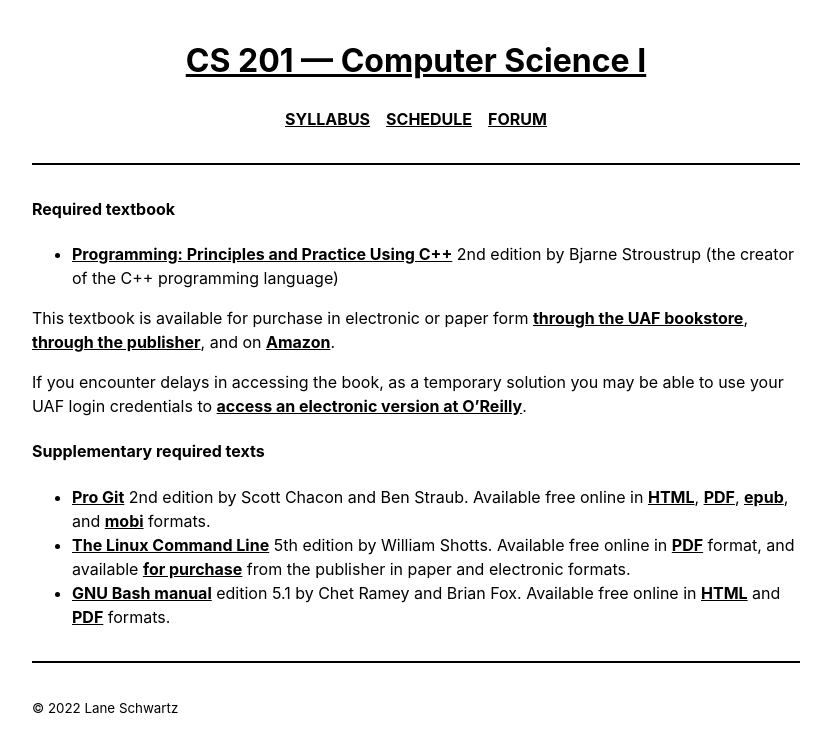
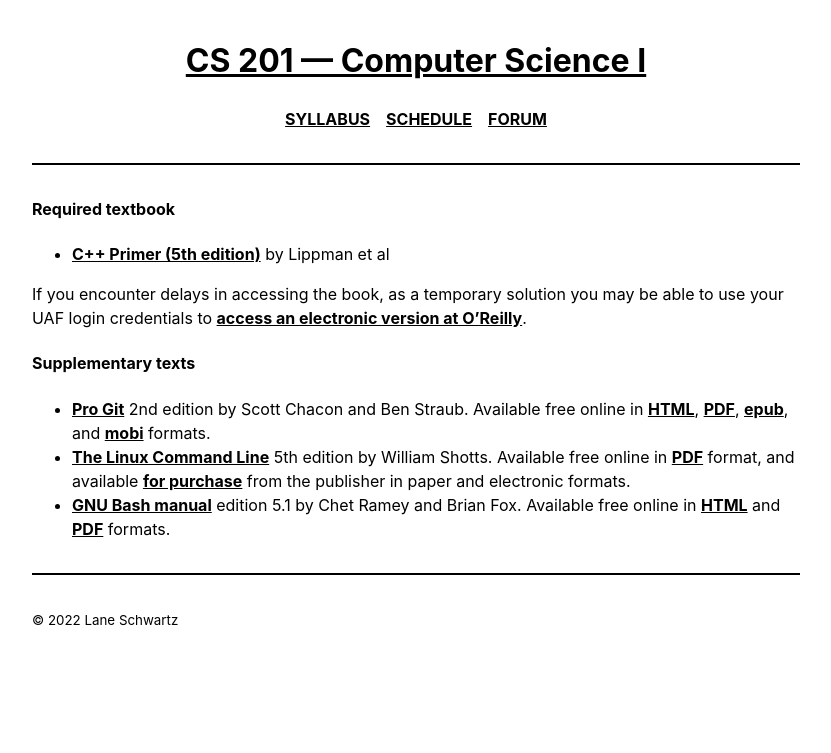
Before and after one commit to 2023-Fall-UAF-CS201/2023-Fall-UAF-CS201.github.io, a Jekyll site: the page built from course/textbook.md, in a window 1280 px wide. Shown: the top 753 px of the page, without its empty margins (224-1055 px from the left). Built offline with Jekyll 4.4.1, drawn with Linux system fonts in a browser that asks for light colours; our own code applies the rules of GitHub Pages for plain Markdown files.

Commit message:
Updated textbooks

```diff
--- a/course/textbook.md
+++ b/course/textbook.md
@@ -1,12 +1,13 @@
 #### Required textbook
 
-* [Programming: Principles and Practice Using C++](https://www.stroustrup.com/programming.html) 2nd edition by Bjarne Stroustrup (the creator of the C++ programming language)
+* [C++ Primer (5th edition)](https://learning.oreilly.com/library/view/c-primer-fifth/9780133053043/) by Lippman et al
 
-This textbook is available for purchase in electronic or paper form [through the UAF bookstore](https://www.bkstr.com/alaskafairbanksstore/shop/textbooks-and-course-materials), [through the publisher](https://www.informit.com/store/programming-principles-and-practice-using-c-plus-plus-9780321992789), and on [Amazon](https://www.amazon.com/Programming-Principles-Practice-Using-C-ebook-dp-B00KPTEH8C/dp/B00KPTEH8C).
 
-If you encounter delays in accessing the book, as a temporary solution you may be able to use your UAF login credentials to [access an electronic version at O'Reilly](https://www.oreilly.com/library/view/programming-principles-and/9780133796759/).
+If you encounter delays in accessing the book, as a temporary solution you may be able to use your UAF login credentials to [access an electronic version at O'Reilly](https://learning.oreilly.com/library/view/c-primer-fifth/9780133053043).
 
-#### Supplementary required texts
+
+
+#### Supplementary texts
 
 * [ Pro Git](https://git-scm.com/book/en/v2) 2nd edition by Scott Chacon and Ben Straub. Available free online in [HTML](https://git-scm.com/book/en/v2), [PDF](https://github.com/progit/progit2/releases/download/2.1.353/progit.pdf), [epub](https://github.com/progit/progit2/releases/download/2.1.353/progit.epub), and [mobi](https://github.com/progit/progit2/releases/download/2.1.353/progit.mobi) formats.
 * [The Linux Command Line](https://linuxcommand.org/tlcl.php) 5th edition by William Shotts. Available free online in [PDF](https://sourceforge.net/projects/linuxcommand/files/TLCL/19.01/TLCL-19.01.pdf/download) format, and available [for purchase](https://nostarch.com/tlcl2) from the publisher in paper and electronic formats.
```
